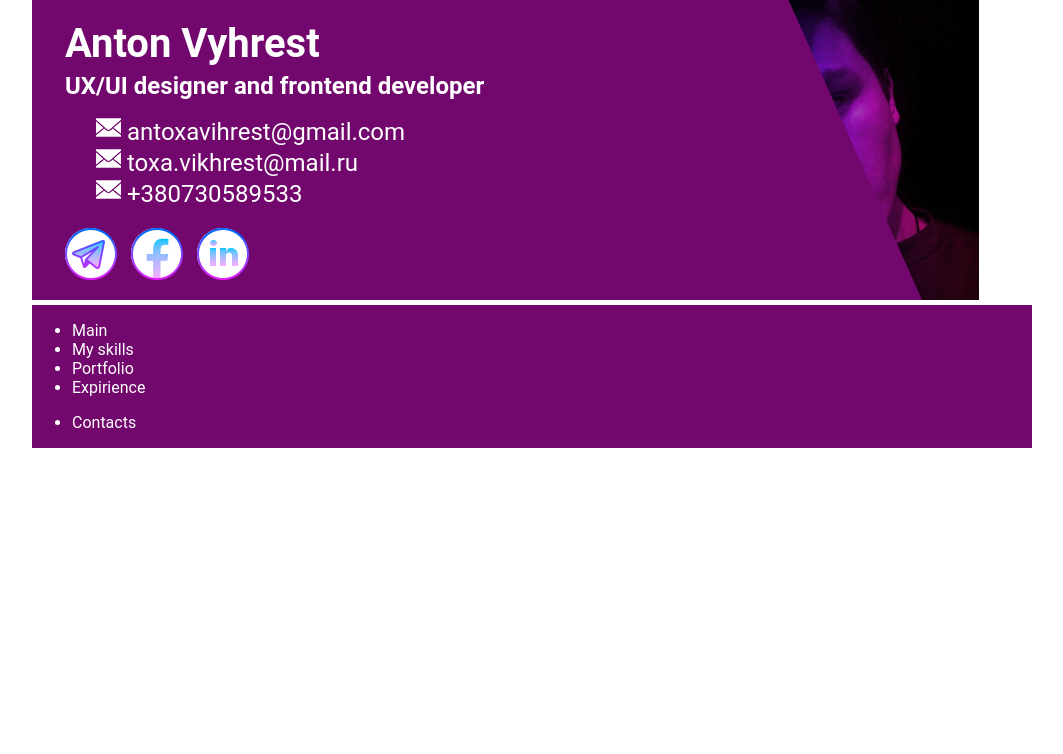
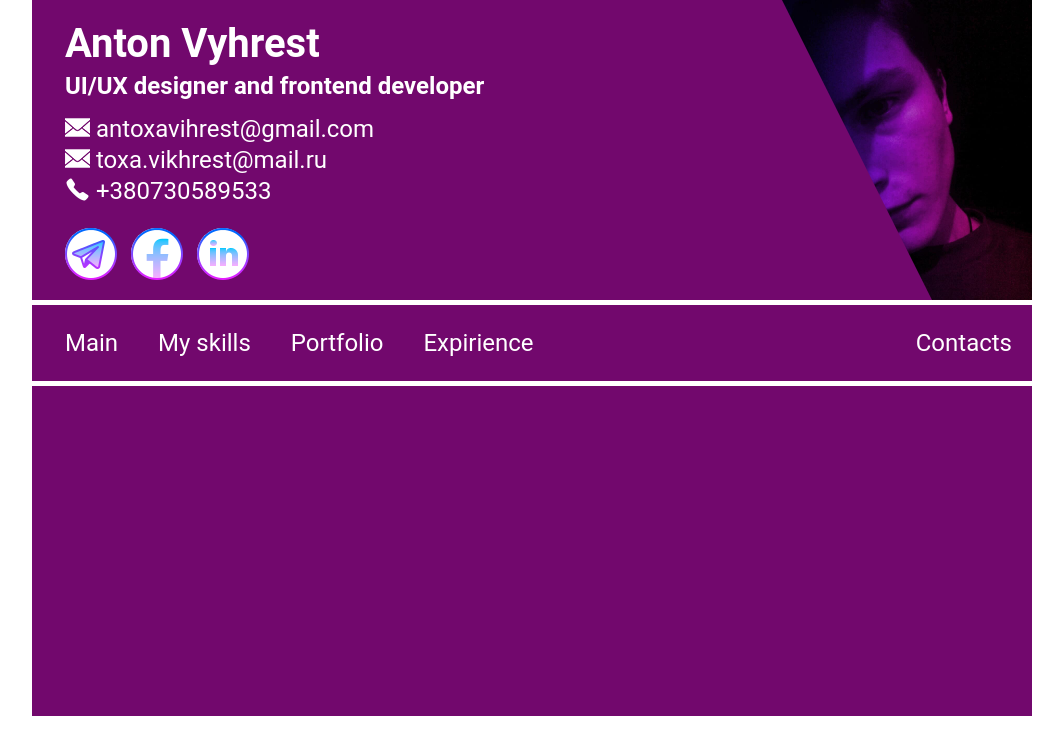
Before and after one commit to Direed/MyBlog, a plain HTML site: page src/index.html in a window 1280 px wide. Shown: the whole page, without its empty margins (108-1171 px from the left). Drawn offline with Linux system fonts and the light colour scheme.

Commit message:
Update NavBar and add main box

```diff
--- a/src/index.html
+++ b/src/index.html
@@ -10,11 +10,11 @@
     <div id="AboutMe">
         <div id="Rectangl">
             <h4>Anton Vyhrest</h4>
-            <h6>UX/UI designer and frontend developer</h6>
+            <h6>UI/UX designer and frontend developer</h6>
             <ul>
-                <li> antoxavihrest@gmail.com</li>
-                <li> toxa.vikhrest@mail.ru</li>
-                <li> +380730589533</li>
+                <div><li class="Emails"> antoxavihrest@gmail.com</li></div>
+                <div><li class="Emails"> toxa.vikhrest@mail.ru</li></div>
+                <div><li class="Phones"> +380730589533</li></div>
             </ul>
             <div id="MyContacts">
                 <div><img src="../images/TelegramIcon.png"></div>
@@ -40,7 +40,9 @@
         </div>
     </div>
 </header>
+<div id="mainBox">
 
+</div>
 
 
 
--- /dev/null
+++ b/src/scss/_mainBox.scss
@@ -0,0 +1,4 @@
+#mainBox{
+  background-color: #72086D;
+  height: 330px;
+}
--- a/src/scss/_myPhoto.scss
+++ b/src/scss/_myPhoto.scss
@@ -1,11 +1,11 @@
 #myPhoto{
-  position: absolute;
-  left: 837px;
-  width: $width-page - 750px;
-  height: $width-page - 700px;
-  z-index: -1;
-}
-#myPhoto img {
+  float: right;
+  background-color: #72086D;
   width: $width-page - 750px;
   height: $width-page - 700px;
 }
+#myPhoto img {
+  clip-path: polygon(0 0, 100% 0, 100% 100%, 60% 100%);
+  width: $width-page - 750px;
+  height: $width-page - 700px;
+}
--- /dev/null
+++ b/src/scss/_navBarEnd.scss
@@ -0,0 +1,15 @@
+#NavBarEnd{
+  float:right;
+  ul {
+    display: flex;
+    flex-direction: row;
+    align-items: center;
+    justify-content: center;
+    list-style: none;
+    font-size: 24px;
+    line-height: 28px;
+    li{
+      margin: 0 20px 0 0;
+    }
+  }
+}
--- /dev/null
+++ b/src/scss/_navBarStart.scss
@@ -0,0 +1,19 @@
+#NavBarStart{
+  float: left;
+  ul{
+    display: flex;
+    flex-direction: row;
+    align-items: center;
+    justify-content: center;
+    list-style: none;
+    font-size: 24px;
+    line-height: 28px;
+    padding-left: 33px;
+    li{
+      margin: 0 0 0 40px;
+    }
+    li:first-child{
+      margin: 0 0 0 0;
+    }
+  }
+}
--- a/src/scss/_rectangl.scss
+++ b/src/scss/_rectangl.scss
@@ -1,9 +1,8 @@
 #Rectangl {
   float: left;
-  clip-path: polygon(0 0, 85% 0, 100% 100%, 0% 100%);
-  width: $width-page - 110px;
+  width: $width-page - 250px;
   height: 300px;
-  margin-right: 0;
+  margin: 0 0 0 0;
   background-color: #72086D;
   h4{
     font-size: 40px;
@@ -22,12 +21,23 @@
     font-size: 24px;
     line-height: 28px;
     margin: 0 0 0 0;
-    padding: 15px 0 0 64px;
-    li:before{
-      content: url("../images/EmailIcon.png");
-    }
-    li:last-child:before{
-      content: url("../images/EmailIcon.png");
+    padding: 15px 0 0 33px;
+    div{
+      margin:auto;
+      li{
+      }
+      .Emails:before{
+        content: url("../images/EmailIcon.png");
+        display: inline-block;
+        height: 100%;
+        vertical-align: middle;
+      }
+      .Phones:before{
+        content: url("../images/PhoneIcon.png");
+        display: inline-block;
+        height: 100%;
+        vertical-align: middle;
+      }
     }
   }
   #MyContacts{
@@ -39,10 +49,16 @@
       border-radius: 60%;
       margin: 20px 0 20px 15px;
       background-color: #FFFFFF;
+      transition: all .3s;
     }
     div:first-child{
       margin: 0 0 0 0;
       margin: 20px 0 20px 33px;
+      transition: all .2s;
+    }
+    div:hover{
+      background-color: #666666;
+      transform: rotate(360deg);
     }
   }
 }
--- a/src/scss/main.scss
+++ b/src/scss/main.scss
@@ -5,7 +5,9 @@ $text-font-weight: normal;
 $text-color: #FFFFFF;
 @import "_rectangl.scss";
 @import "_myPhoto.scss";
-
+@import "navBarStart.scss";
+@import "navBarEnd.scss";
+@import "mainBox.scss";
 body {
   width: $width-page;
   margin: auto;
@@ -23,7 +25,6 @@ header {
 }
 header {
   #AboutMe {
-    display: inline;
     width: $width-page;
   }
   #AllNavBar{
```
Also changed, not shown: images/PhoneIcon.png (added), src/main.css, 1 other file.
